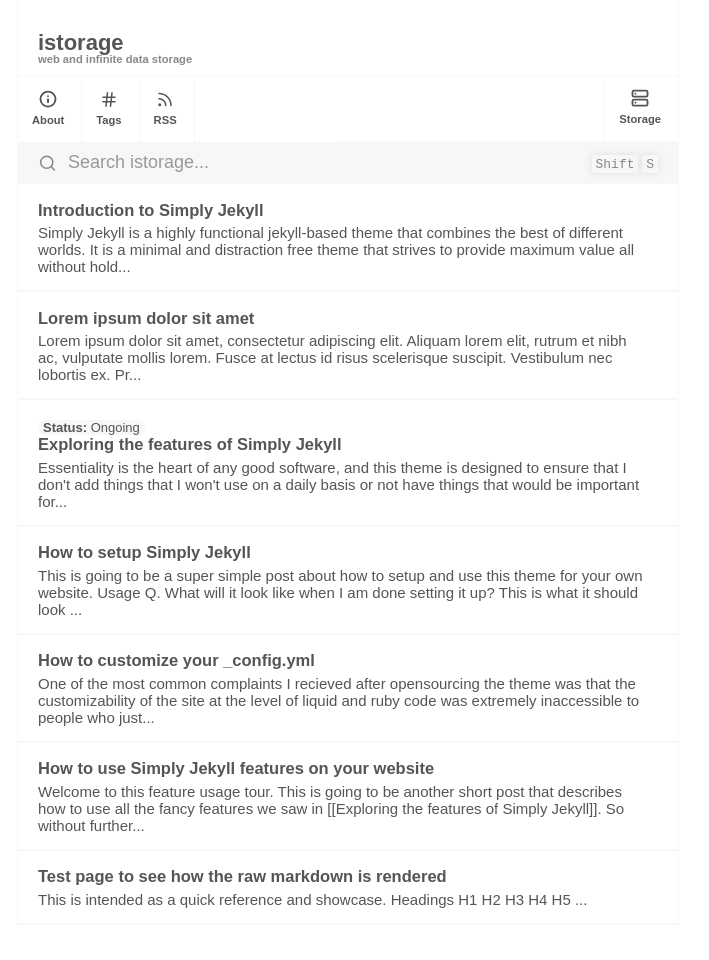
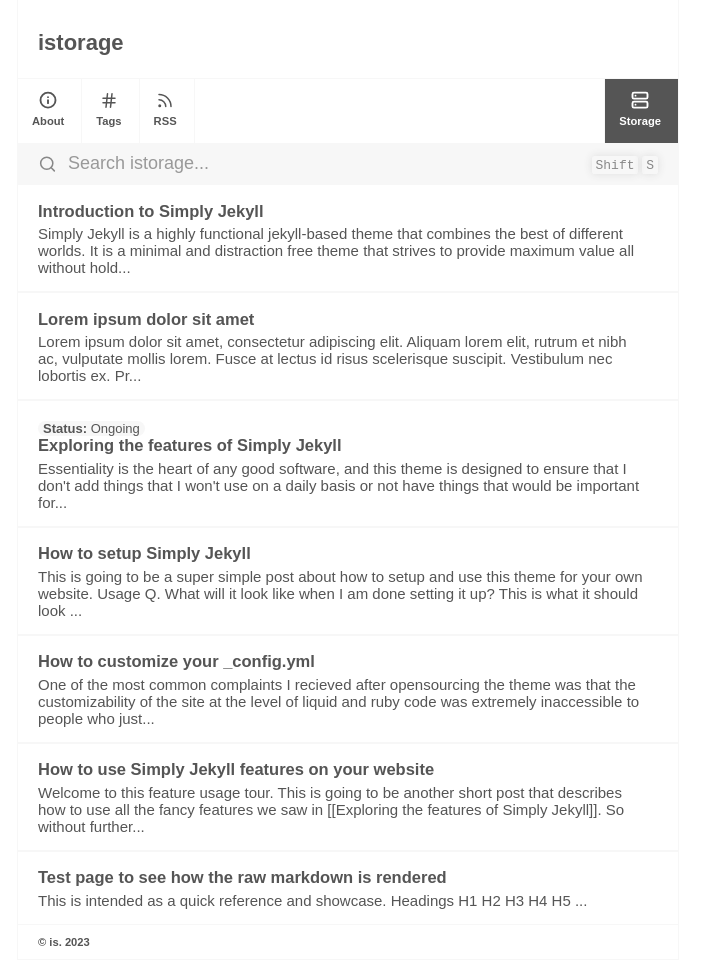
Before and after one commit to suchkow/suchkow.github.io, a Jekyll site: the page built from index.md, in a window 1280 px wide. Shown: the whole page, without its empty margins (292-1001 px from the left). Built offline with Jekyll 4.4.1, drawn with Linux system fonts in a browser that asks for light colours; before the commit the page ends 925 px from its top, so only the background shows below that.

Commit message:
Excluded index.html & added index.md

```diff
--- a/_config.yml
+++ b/_config.yml
@@ -163,7 +163,8 @@
 # Excluded items can be processed by explicitly listing the directories or
 # their entries' file path in the `include:` list.
 #
-# exclude:
+exclude:
+  - index.html
 #   - .sass-cache/
 #   - .jekyll-cache/
 #   - gemfiles/
--- a/_includes/Header.html
+++ b/_includes/Header.html
@@ -174,14 +174,14 @@
                     <p class="menu-item-text">RSS</p>
             </a>
         </div>
-        <div class="main-site-subheader menu-right disable-select">
+        <div class="menu-right disable-select">
             <a class="right-menu-item" href="/storage">
-                <svg class="menu-item-icon" xmlns="http://www.w3.org/2000/svg" width="18" height="19" viewBox="0 0 24 25" fill="none"
+                <svg class="right-menu-item-icon" xmlns="http://www.w3.org/2000/svg" width="18" height="19" viewBox="0 0 24 25" fill="none"
                      stroke="#000000" stroke-width="2.5" stroke-linecap="round" stroke-linejoin="round">
                     <rect x="2" y="2" width="20" height="8" rx="2" ry="2"></rect><rect x="2" y="14" width="20" height="8" rx="2" ry="2">
                 </rect><line x1="6" y1="6" x2="6.01" y2="6"></line><line x1="6" y1="18" x2="6.01" y2="18"></line>
                 </svg>
-                <p class="menu-item-text">Storage</p>
+                <p class="right-menu-item-text">Storage</p>
             </a>
         </div>
     </div>
--- a/assets/css/Style.css
+++ b/assets/css/Style.css
@@ -529,6 +529,23 @@
     padding-top: 5px;
     padding-bottom: 5px;
     text-decoration: none;
+    background-color: var(--primary-text-color);
+}
+
+.right-menu-item-icon {
+    margin-top: 7px;
+    align-self: center;
+    justify-self: center;
+    stroke: var(--primary-bg-color); /*var(--primary-text-color);*/
+}
+
+.right-menu-item-text {
+    margin-top: 5px;
+    margin-left: auto;
+    font-weight: 600;
+    font-size: 0.7rem;
+    font-family: var(--primary-font-family);
+    color: var(--primary-bg-color); /*var(--primary-text-color);*/
 }
 
 .menu-item-icon {
--- /dev/null
+++ b/index.md
@@ -0,0 +1,7 @@
+---
+# Feel free to add content and custom Front Matter to this file.
+# To modify the layout, see https://jekyllrb.com/docs/themes/#overriding-theme-defaults
+
+layout: Post
+permalink: /
+---
```
